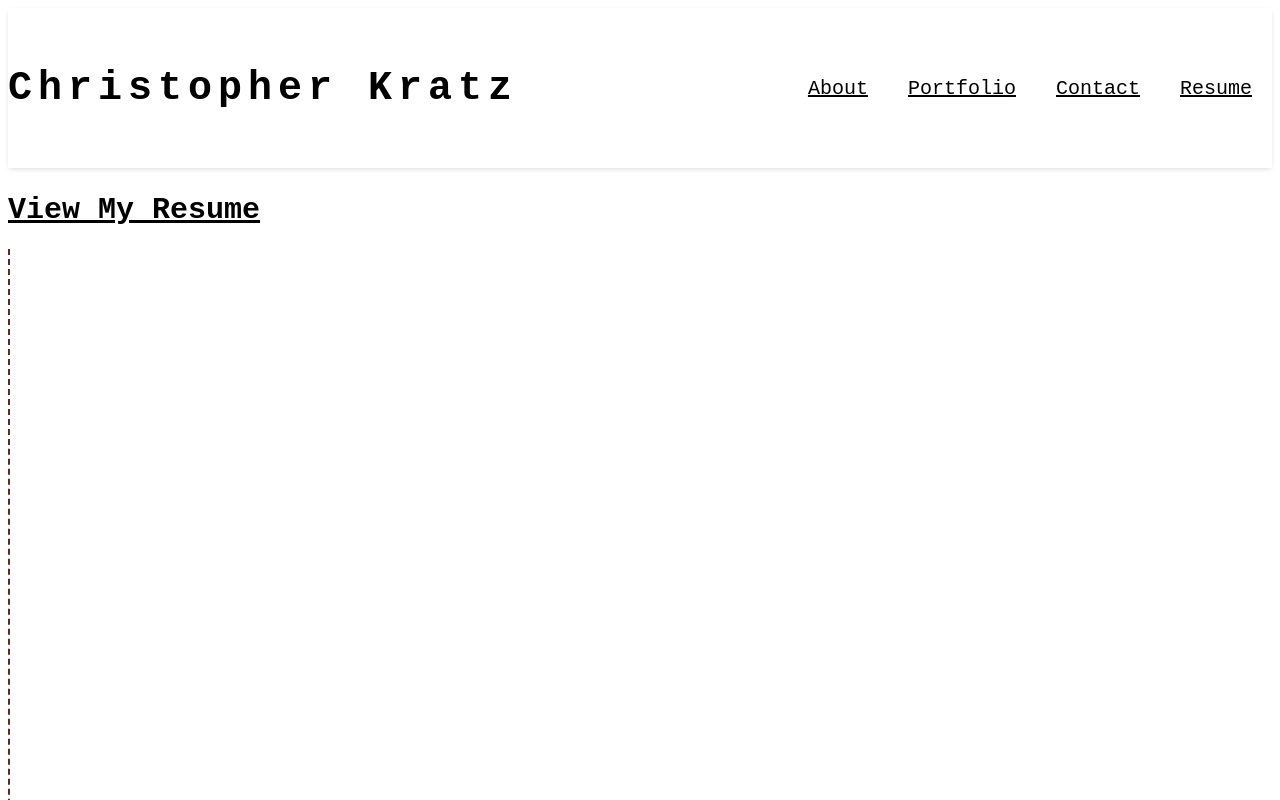
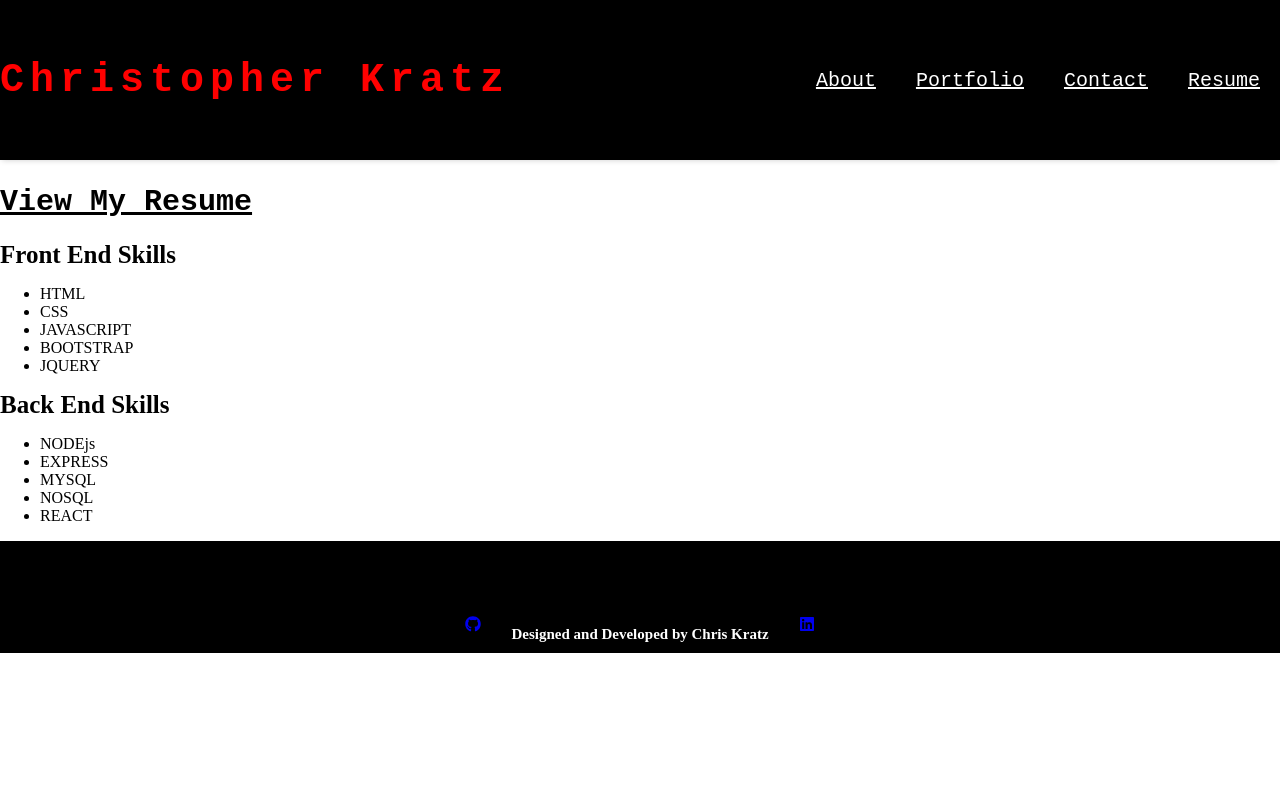
Before and after one commit to Ckratz17/Portfolio, a React (Create React App) app in the folder client/: page /resume in a window 1280 px wide. Shown: the top 800 px of the page. Built offline with nearby package versions, Linux system fonts and the light colour scheme.

Commit message:
added style to main page and footer

```diff
--- a/client/src/components/Footer.js
+++ b/client/src/components/Footer.js
@@ -6,18 +6,30 @@ export default function Footer () {
         footerStyle: {
             bottom: '0',
             display: 'flex',
-            justifyContent: "space-between",
-            height: '10%',
-            fontSize: '25px',
+            justifyContent: "center",
+            height: '25%',
+            backgroundColor: 'black',
+            paddingTop: '75px'
+        },
+        footerText: {
+            color: 'white',
+            fontSize: '15px',
+            textAlign: 'center',
+            padding: '0px 30px'
+        },
+        footerIcon: {
+            width: '10vw',
+            marginTop: '7px',
+            minWidth: '100px'
         }
     }
     return (
         <footer style={styles.footerStyle}>
             <div>
-                <a href='https://github.com/Ckratz17'><FaGithub /></a>
+                <a style={styles.footerIcon} href='https://github.com/Ckratz17'><FaGithub /></a>
             </div>
             <div>
-                <h1>Designed and Created by Chris Kratz</h1>
+                <h1 style={styles.footerText}>Designed and Developed by Chris Kratz</h1>
             </div>
             <div>
                 <a href='https://www.linkedin.com/in/christopher-kratz-2a0714247/'><FaLinkedin /></a>
--- a/client/src/components/Header.js
+++ b/client/src/components/Header.js
@@ -4,7 +4,7 @@ import '../styles/header.css'
 
 const styles = {
     name: {
-
+        color: 'red',
         fontSize: '40px'
     },
     header: {
@@ -16,12 +16,13 @@ const styles = {
       position: 'sticky',
       top: '0',
       boxShadow: '0 2px 6px -2px rgba(0,0,0,.2)',
-      zIndex: '400'
+      zIndex: '400',
+      backgroundColor: 'black'
     },
     link: {
         fontFamily: 'Courier New',
         fontSize: '20px',
-        color: 'black',
+        color: 'white',
         padding: '20px',
         textAlign: 'right'
     },
@@ -29,7 +30,6 @@ const styles = {
         textAlign: 'right',
         display: 'flex',
         listStyleType: 'none',
-
     }
 }
 
--- a/client/src/pages/About.js
+++ b/client/src/pages/About.js
@@ -1,5 +1,5 @@
 import React from 'react'
-import selfie from '../images/selfie.jpeg'
+import selfie from '../images/profilePic.jpeg'
 
 export default function About () {
 
@@ -12,9 +12,17 @@ export default function About () {
         bio: {
             fontFamily: 'Cambira',
             fontSize: '25px',
+            color: 'white',
+            padding: '10px 60px'
+        },
+        bioTitle: {
+            fontSize: '35px',
+            color: 'white',
+            padding: '10px 60px'
         },
         display: {
-            display: 'flex'
+            display: 'flex',
+            backgroundColor: 'black'
         }
     }
 
@@ -23,9 +31,13 @@ export default function About () {
             <div className="image">
                 <img style={styles.image} className="selfie" src={selfie} alt=""></img>
             </div>
-            <p style={styles.bio} className="bio">
-            Full-stack web developer with a passion for building fun, interactive web pages. Having recently earned a certificate in full stack development from the UCF Coding Bootcamp, I now have newly developed skills for the front end such as javascript, HTML, CSS, and React.js. As well as having freshly developed skills for the backend such as Express, Sequalize, DBeaverDB, and MongoDB. My goal for each project is to build a fast, responsive, and interactive webpage with a design and layout that allows for the best user experience. I have recently worked on a project that tracks a user’s carbon footprint by storing the user’s information in a database, and then pulling that information back into an algorithm to calculate the user’s footprint. I worked on another team to create a MERN app that creates business cards for employers and share their digital business cards with other applications. I am highly motivated to be able to sharpen my skills and contribute to a team to build quality web pages.
-            </p>
+            <div>
+                <p style={styles.bioTitle}>Full Stack Web Developer</p>
+                <br></br>
+                <p style={styles.bio} className="bio">
+                Full-stack web developer with a passion for building fun, interactive web pages. Having recently earned a certificate in full stack development from the UCF Coding Bootcamp, I now have newly developed skills for the front end such as javascript, HTML, CSS, and React.js. As well as having freshly developed skills for the backend such as Express, Sequalize, DBeaverDB, and MongoDB. My goal for each project is to build a fast, responsive, and interactive webpage with a design and layout that allows for the best user experience. I have recently worked on a project that tracks a user’s carbon footprint by storing the user’s information in a database, and then pulling that information back into an algorithm to calculate the user’s footprint. I worked on another team to create a MERN app that creates business cards for employers and share their digital business cards with other applications. I am highly motivated to be able to sharpen my skills and contribute to a team to build quality web pages.
+                </p>
+            </div>
         </div>
     )
 }
--- a/client/src/pages/Projects.js
+++ b/client/src/pages/Projects.js
@@ -68,7 +68,7 @@ class DemoBook extends React.Component {
                     className="demo-book"
                     ref={(el) => (this.flipBook = el)}>
 
-                    <PageCover >My Projects</PageCover>
+                    <PageCover>My Projects</PageCover>
 
                     <Page
                         title="J.A.T.E"
@@ -119,7 +119,7 @@ class DemoBook extends React.Component {
                         number={5}>
                     </Page>
 
-                    <PageCover></PageCover>
+                    <PageCover>Created by Chris Kratz</PageCover>
                 </HTMLFlipBook>
             </div>
         )
--- a/client/src/pages/Resume.js
+++ b/client/src/pages/Resume.js
@@ -24,7 +24,7 @@ export default function Resume() {
             </h1>
         </div>
         <div className="frontSkills">
-           <div style={styles.title} className="title">Front End Skills</div>
+           <div style={styles.title}>Front End Skills</div>
            <ul>
               <li>HTML</li>
               <li>CSS</li>
@@ -34,7 +34,7 @@ export default function Resume() {
            </ul>
         </div>
         <div className="backSkills">
-           <div style={styles.title} className="title">Back End Skills</div>
+           <div style={styles.title}>Back End Skills</div>
            <ul>
               <li>NODEjs</li>
               <li>EXPRESS</li>
--- a/client/src/styles/header.css
+++ b/client/src/styles/header.css
@@ -11,6 +11,11 @@
       blink-caret 1s step-end infinite;
   }
 
+body {
+  margin: 0;
+  padding: 0;
+}
+
   /* The typing effect */
   @keyframes typing {
     from { width: 0 }
```
Also changed, not shown: 1 other file (tests, documents, lock files or other folders).
